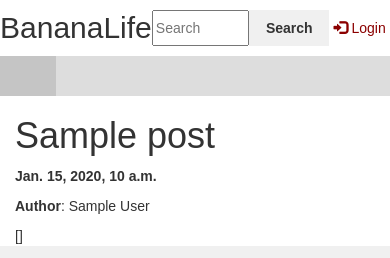
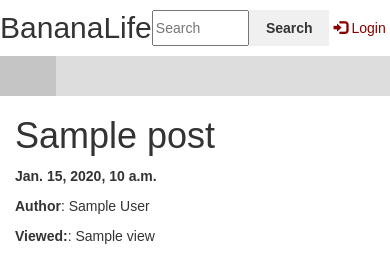
Before and after one commit to zengfu/bananalife, a Django app: template templates/page.html in a window 390 px wide. Shown: the top 258 px of the page. Run offline with Django 3.2, Linux system fonts and the light colour scheme; the template is opened without the code that fills it: most values are stand-ins (such as "Sample title", 1, 10 or a date in 2020); some libraries are stand-ins or nearby versions.

Commit message:
add view count

```diff
--- a/blog/models.py
+++ b/blog/models.py
@@ -10,6 +10,7 @@ class BlogsPost(models.Model):
     body = models.TextField()
     timestamp = models.DateTimeField()
     author = models.CharField(max_length = 100,default='zengfu')
+    view=models.IntegerField(default=0)
 class BlogPostAdmin(admin.ModelAdmin):
     list_display = ('title','timestamp')
 
--- a/blog/views.py
+++ b/blog/views.py
@@ -23,6 +23,8 @@ def blog(request,page):
 def post(request,num):
     markdown = mistune.Markdown()
     article=BlogsPost.objects.filter(id=num)
+    view=article[0].view
+    article.update(view=view+1)
     if article:
         a=article[0].body
         article[0].body=markdown(a)
--- a/templates/page.html
+++ b/templates/page.html
@@ -11,10 +11,14 @@
 
     {% autoescape off %}
     <div class="container">
-        <h1 >{{ post.title }}</h1>
+        <div class="row">
+            <h1 class="col-sm-4">{{ post.title }}</h1>
+        </div>
+
         <div class="row">
             <p style="font-weight: bold" class="col-sm-2">{{ post.timestamp }}</p>
             <p class="col-sm-offset-1 col-sm-2"><strong>Author</strong>:  {{ post.author }}</p>
+            <p class="col-sm-2"><strong>Viewed:</strong>:  {{ post.view }}</p>
         </div>
         <div id="tmp">{{ post.body }}</div>
         <script>
```
